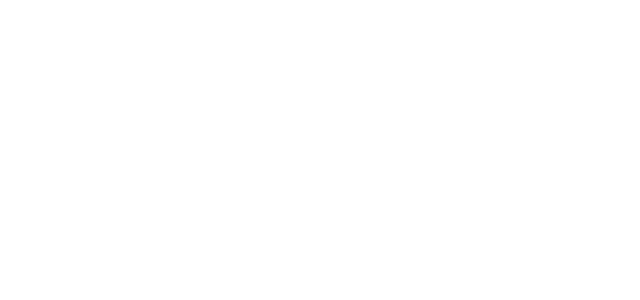
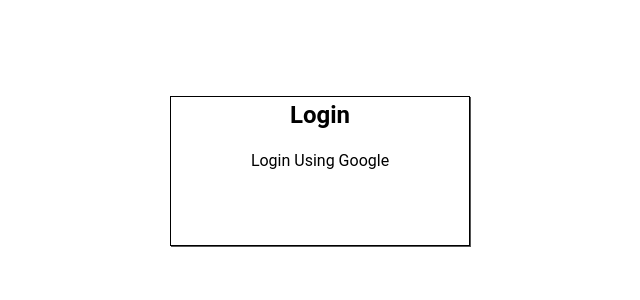
Before and after one commit to Lezonn/fin-tools-ui, a Vue app: page /login in a window 1280 px wide. Before the commit this address had no page. Shown: the top 300 px of the page, without its empty margins (320-960 px from the left). Built offline with nearby package versions, Linux system fonts and the light colour scheme; what vue3-google-login would draw is missing.

Commit message:
implement vuetify and sass

```diff
--- a/package.json
+++ b/package.json
@@ -17,7 +17,8 @@
     "pinia": "^2.1.7",
     "vue": "^3.4.21",
     "vue-router": "^4.3.0",
-    "vue3-google-login": "^2.0.26"
+    "vue3-google-login": "^2.0.26",
+    "vuetify": "^3.6.12"
   },
   "devDependencies": {
     "@playwright/test": "^1.43.0",
@@ -30,6 +31,8 @@
     "eslint-plugin-vue": "^9.23.0",
     "jsdom": "^24.0.0",
     "prettier": "^3.2.5",
+    "sass": "^1.77.8",
+    "sass-loader": "^14.2.1",
     "vite": "^5.2.8",
     "vitest": "^1.4.0"
   }
--- a/src/main.js
+++ b/src/main.js
@@ -1,16 +1,27 @@
 import { createApp } from 'vue'
 import { createPinia } from 'pinia'
 import vue3GoogleLogin from 'vue3-google-login'
+
+// Vuetify
+import 'vuetify/styles'
+import { createVuetify } from 'vuetify'
+import * as components from 'vuetify/components'
+import * as directives from 'vuetify/directives'
 
 import App from './App.vue'
 import router from './router'
 
 const app = createApp(App)
+const vuetify = createVuetify({
+  components,
+  directives
+})
 
 app.use(createPinia())
 app.use(router)
 app.use(vue3GoogleLogin, {
   clientId: '640757226227-3o3ein8lr4l0v5tfu5t7hp8qfojnc9mr.apps.googleusercontent.com'
 })
+app.use(vuetify)
 
 app.mount('#app')
--- a/src/router/index.js
+++ b/src/router/index.js
@@ -1,4 +1,5 @@
 import { createRouter, createWebHistory } from 'vue-router'
+import HomePage from '../views/HomePage.vue'
 import LoginPage from '../views/LoginPage.vue'
 
 const router = createRouter({
@@ -7,6 +8,11 @@
     {
       path: '/',
       name: 'home',
+      component: HomePage
+    },
+    {
+      path: '/login',
+      name: 'login',
       component: LoginPage
     }
     // {
--- /dev/null
+++ b/src/views/HomePage.vue
@@ -0,0 +1,3 @@
+<template>
+  <div>this is home</div>
+</template>
--- a/src/views/LoginPage.vue
+++ b/src/views/LoginPage.vue
@@ -1,7 +1,10 @@
 <script setup>
+import { useRouter } from 'vue-router'
 import { googleAuthCodeLogin } from 'vue3-google-login'
 import { api } from '@/config'
 import { safeGet } from '@/utils/http'
+
+const router = useRouter()
 
 const login = async () => {
   const authResponse = await googleAuthCodeLogin()
@@ -17,12 +20,29 @@
     return
   }
 
-  console.log(callbackResponse)
+  if (callbackResponse.data) {
+    router.push({ name: 'home' })
+  }
 }
 </script>
 
 <template>
-  <div>
-    <button @click="login">Login Using Google</button>
-  </div>
+  <v-container>
+    <div class="login-form">
+      <h2 class="text-center">Login</h2>
+      <div class="text-center my-4">
+        <button @click="login">Login Using Google</button>
+      </div>
+    </div>
+  </v-container>
 </template>
+
+<style lang="scss" scoped>
+.login-form {
+  border: 1px solid black;
+  box-shadow: 1px 1px rgb(85, 85, 85);
+  height: 150px;
+  width: 300px;
+  margin: 10vh auto;
+}
+</style>
```
Also changed, not shown: 1 other file (tests, documents, lock files or other folders).
